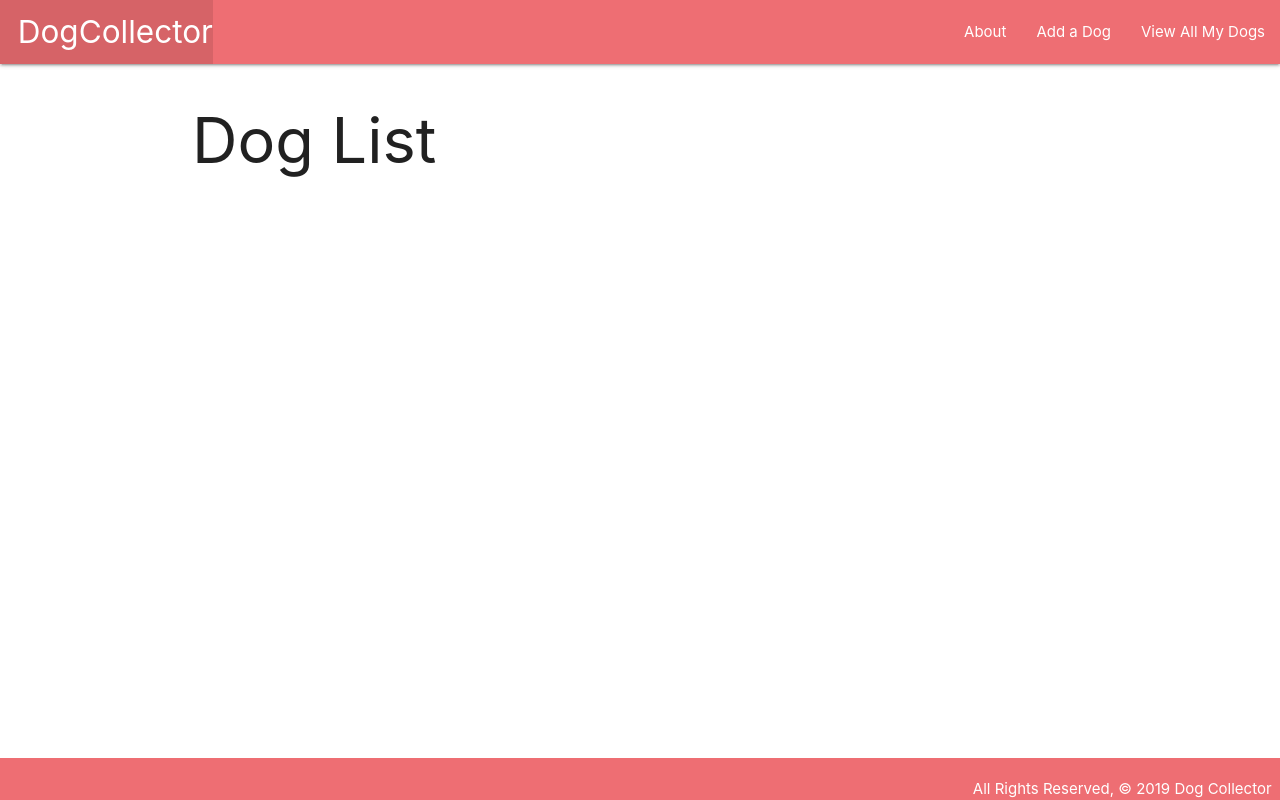
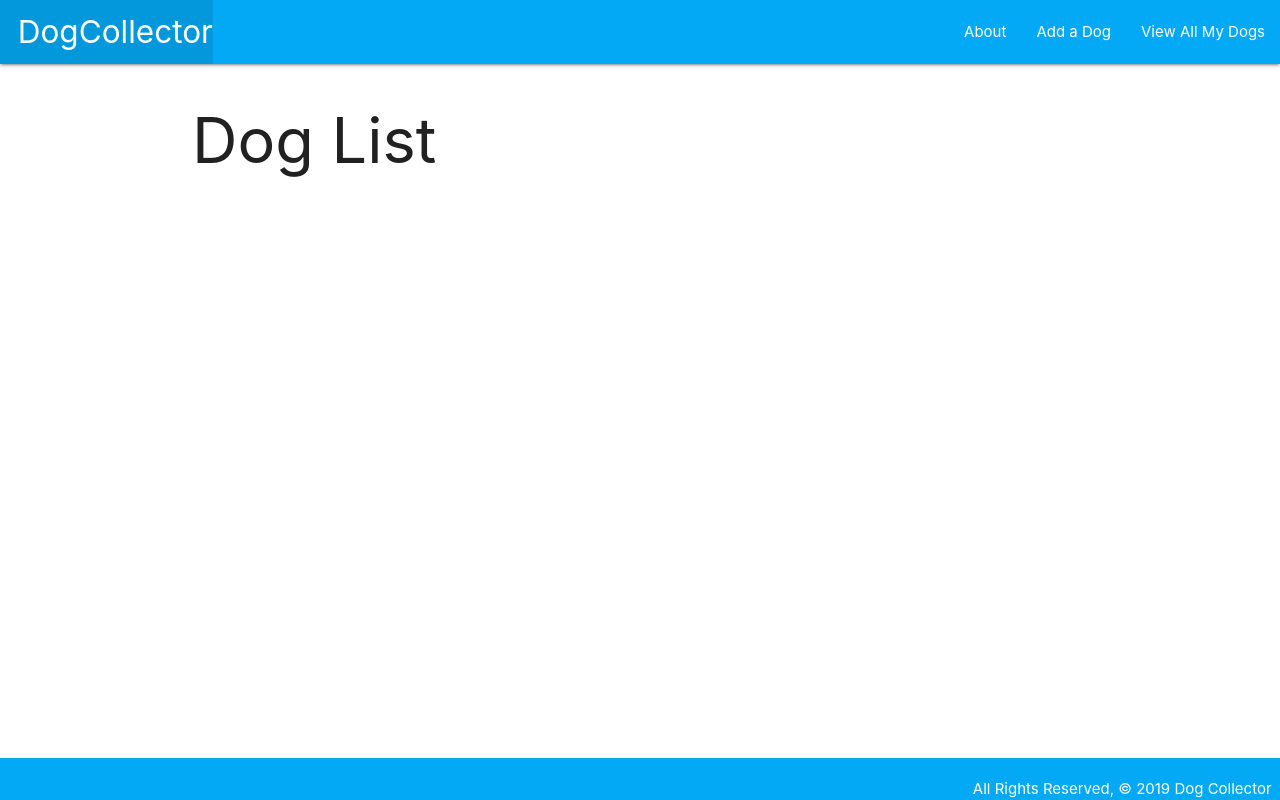
Before and after one commit to dc3430/dogcollector, a Django app: page /dogs/ in a window 1280 px wide. Run offline with Django 3.2, Linux system fonts and the light colour scheme; data that the repository does not hold is empty.

Commit message:
have a working app

```diff
--- a/main_app/templates/base.html
+++ b/main_app/templates/base.html
@@ -14,7 +14,7 @@
 <body>
   <header class="navbar-fixed">
     <nav>
-      <div class="nav-wrapper">
+      <div class="nav-wrapper light-blue">
         <ul>
           <li><a href="/" class="left brand-logo">&nbsp;&nbsp;DogCollector</a></li>
         </ul>
@@ -30,7 +30,7 @@
     {% block content %}
     {% endblock %}
   </main>
-  <footer class="page-footer">
+  <footer class="page-footer light-blue">
     <div class="right">All Rights Reserved, &copy; 2019 Dog Collector &nbsp;</div>
   </footer>
 </body>
```
Also changed, not shown: main_app/models.py (+8 -0 lines), main_app/templates/dogs/detail.html (+8 -0 lines).
